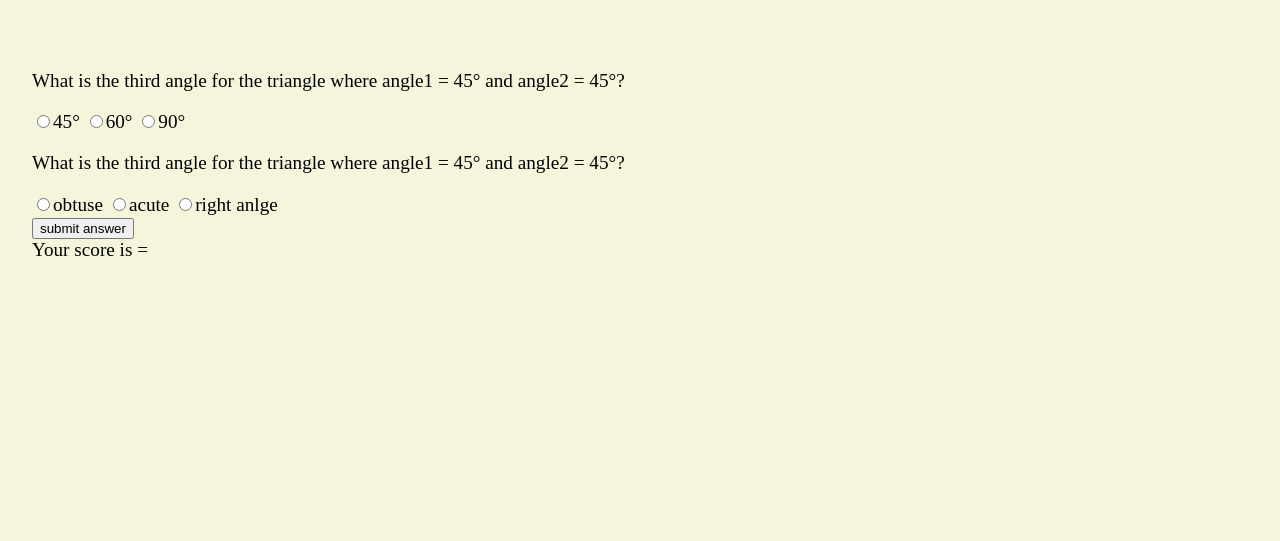
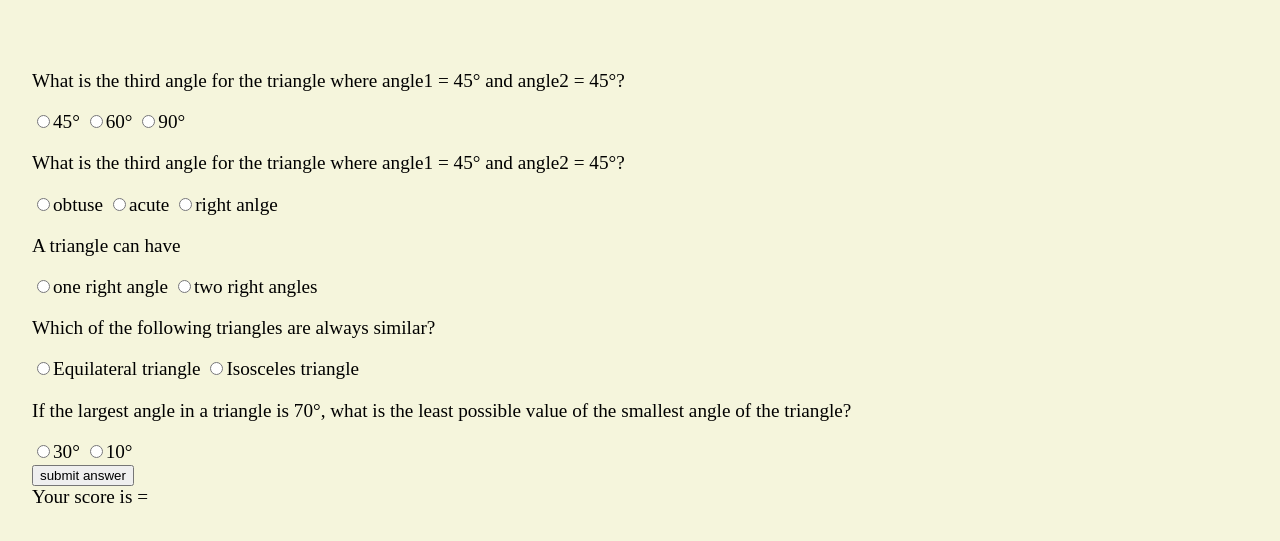
Before and after one commit to krishnamahadev/lesson-8-triangle, a plain HTML site: page triques.html in a window 1280 px wide. Shown: the part 169-710 px from the top of the page. Drawn offline with Linux system fonts and the light colour scheme.

Commit message:
update : 3 more questions

```diff
--- a/questions.js
+++ b/questions.js
@@ -7,7 +7,7 @@ const submitbutton = document.querySelector("#submit-answer");
 const outputscore = document.querySelector("#score");
 
 
-const corrans = ["90°","right angle"];
+const corrans = ["90°","right angle","one right angle","Equilateral triangle","30°"];
 
 
 
--- a/triques.html
+++ b/triques.html
@@ -38,6 +38,31 @@
             <label ><input type="radio" name="quesiotn2" value="right angle">right anlge</label>
         </div>
 
+        <div class="container">
+            <p>
+                A triangle can have
+            </p>
+            <label ><input type="radio" name="quesiotn3" value="one right angle">one right angle</label>
+            <label ><input type="radio" name="quesiotn3" value="two right angles">two right angles</label>
+        </div>
+
+        <div class="container">
+            <p>
+                Which of the following triangles are always similar?
+            </p>
+            <label ><input type="radio" name="quesiotn4" value="Equilateral triangle">Equilateral triangle</label>
+            <label ><input type="radio" name="quesiotn4" value="Isosceles triangle">Isosceles triangle</label>
+        </div>
+
+        <div class="container">
+            <p>
+                If the largest angle in a triangle is 70°, what is the least possible value of the smallest angle of the triangle?
+
+
+            </p>
+            <label ><input type="radio" name="quesiotn4" value="30°">30°</label>
+            <label ><input type="radio" name="quesiotn4" value="10°">10°</label>
+        </div>
 
     </form>
     <button id="submit-answer">submit answer</button>
```
